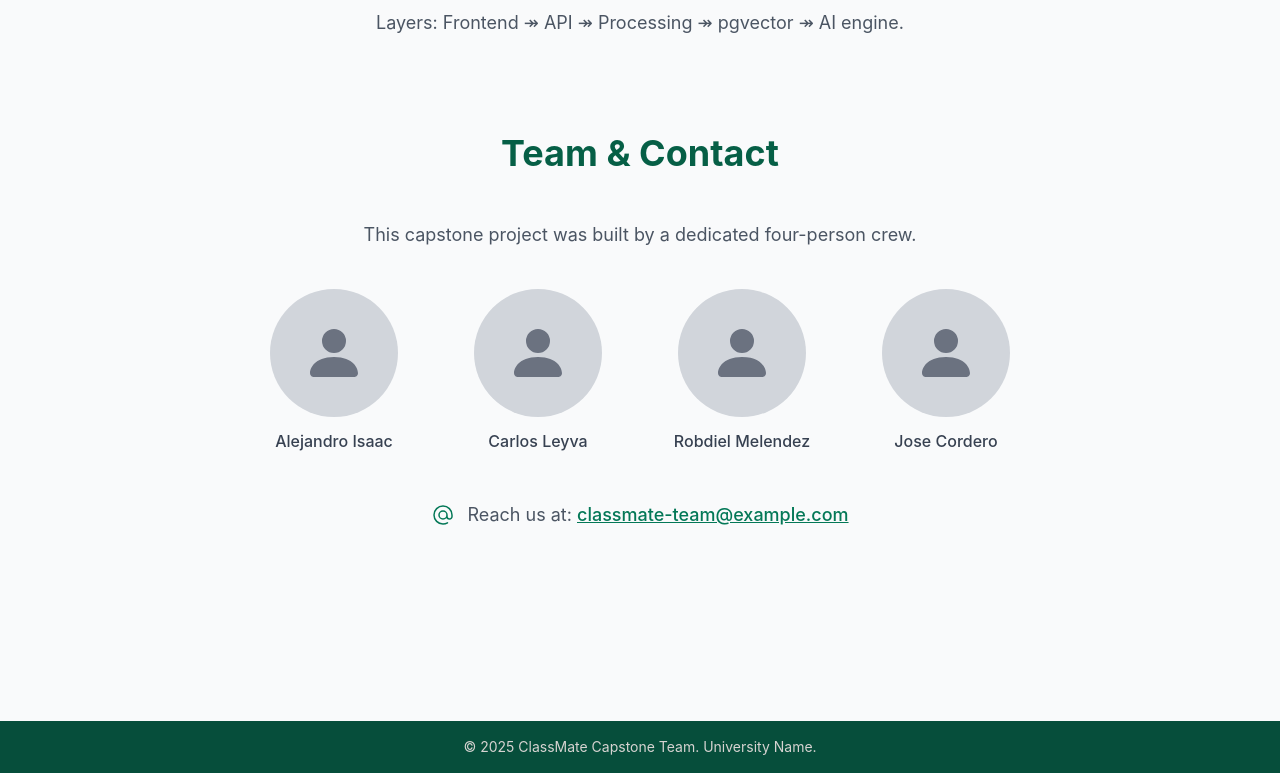
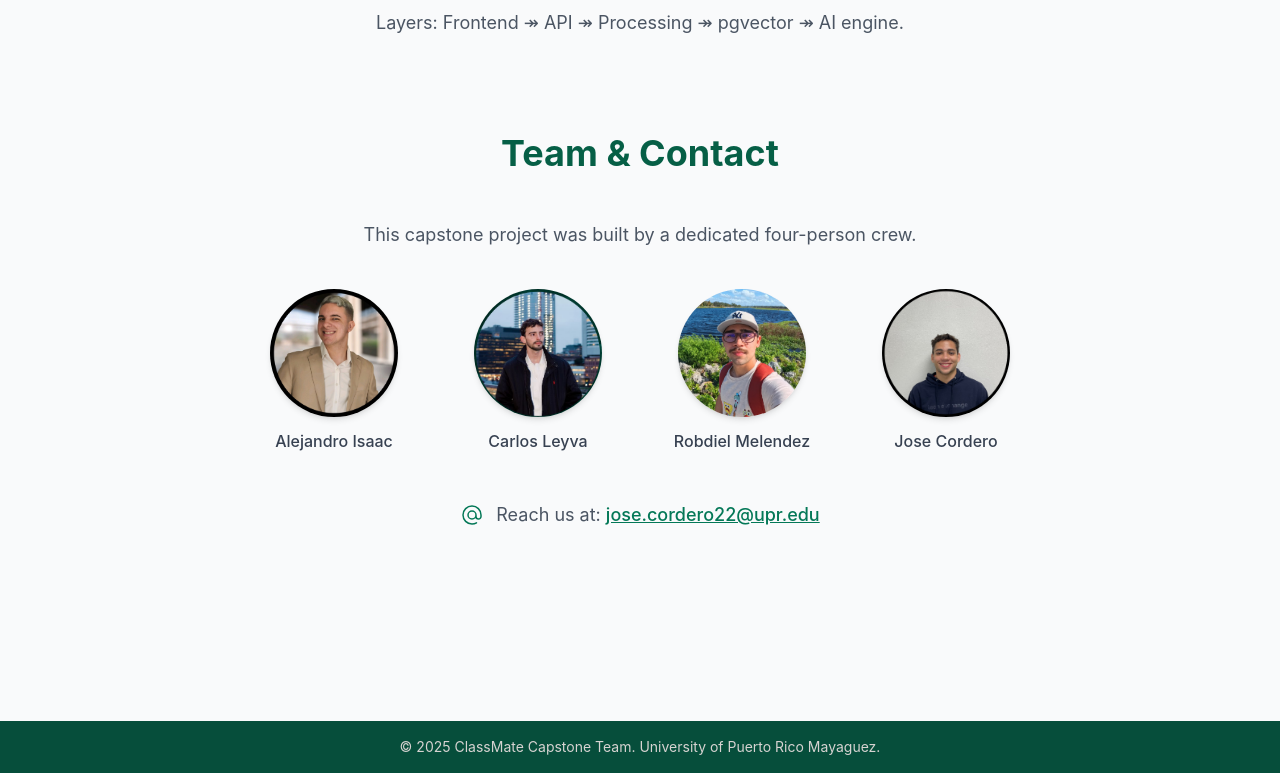
Before and after one commit to jacorderopr/classmate-website, a website: page public/index.html in a window 1280 px wide. Shown: the part 2927-3700 px from the top of the page. Drawn offline with nearby package versions, Linux system fonts and the light colour scheme; files that its build step writes are made by us from their sources.

Commit message:
Added team member's profile pictures and updated email address

```diff
--- a/public/index.html
+++ b/public/index.html
@@ -236,38 +236,25 @@
                 <div class="grid grid-cols-2 md:grid-cols-4 gap-8 md:gap-12 max-w-3xl mx-auto mb-12">
                     <!-- Member 1 -->
                     <div class="flex flex-col items-center">
-                        <div class="w-24 h-24 md:w-32 md:h-32 bg-gray-300 rounded-full mb-3 flex items-center justify-center">
-                            <svg xmlns="http://www.w3.org/2000/svg" class="h-12 w-12 md:h-16 md:w-16 text-gray-500" fill="currentColor" viewBox="0 0 16 16" aria-label="Placeholder Avatar 1">
-                              <path d="M3 14s-1 0-1-1 1-4 6-4 6 3 6 4-1 1-1 1H3zm5-6a3 3 0 1 0 0-6 3 3 0 0 0 0 6z"/>
-                            </svg>
-                        </div>
+                        <img src="assets/alejandro-profile-pic.jpeg" alt="Photo of Alejandro Isaac" class="w-24 h-24 md:w-32 md:h-32 rounded-full object-cover mb-3 shadow-md">
                         <span class="font-medium text-gray-700">Alejandro Isaac</span>
                     </div>
                      <!-- Member 2 -->
                      <div class="flex flex-col items-center">
-                         <div class="w-24 h-24 md:w-32 md:h-32 bg-gray-300 rounded-full mb-3 flex items-center justify-center">
-                            <svg xmlns="http://www.w3.org/2000/svg" class="h-12 w-12 md:h-16 md:w-16 text-gray-500" fill="currentColor" viewBox="0 0 16 16" aria-label="Placeholder Avatar 2">
-                              <path d="M3 14s-1 0-1-1 1-4 6-4 6 3 6 4-1 1-1 1H3zm5-6a3 3 0 1 0 0-6 3 3 0 0 0 0 6z"/>
-                            </svg>
-                         </div>
+                        <img src="assets/carlos-profile-pic.png" alt="Photo of Carlos Leyva" class="w-24 h-24 md:w-32 md:h-32 rounded-full object-cover mb-3 shadow-md">
+
                          <span class="font-medium text-gray-700">Carlos Leyva</span>
                      </div>
                      <!-- Member 3 -->
                      <div class="flex flex-col items-center">
-                         <div class="w-24 h-24 md:w-32 md:h-32 bg-gray-300 rounded-full mb-3 flex items-center justify-center">
-                            <svg xmlns="http://www.w3.org/2000/svg" class="h-12 w-12 md:h-16 md:w-16 text-gray-500" fill="currentColor" viewBox="0 0 16 16" aria-label="Placeholder Avatar 3">
-                              <path d="M3 14s-1 0-1-1 1-4 6-4 6 3 6 4-1 1-1 1H3zm5-6a3 3 0 1 0 0-6 3 3 0 0 0 0 6z"/>
-                            </svg>
-                         </div>
+                        <img src="assets/robdiel-profile-pic.png" alt="Photo of Robdiel Melendez" class="w-24 h-24 md:w-32 md:h-32 rounded-full object-cover mb-3 shadow-md">
+
                          <span class="font-medium text-gray-700">Robdiel Melendez</span>
                      </div>
                      <!-- Member 4 -->
                      <div class="flex flex-col items-center">
-                         <div class="w-24 h-24 md:w-32 md:h-32 bg-gray-300 rounded-full mb-3 flex items-center justify-center">
-                             <svg xmlns="http://www.w3.org/2000/svg" class="h-12 w-12 md:h-16 md:w-16 text-gray-500" fill="currentColor" viewBox="0 0 16 16" aria-label="Placeholder Avatar 4">
-                               <path d="M3 14s-1 0-1-1 1-4 6-4 6 3 6 4-1 1-1 1H3zm5-6a3 3 0 1 0 0-6 3 3 0 0 0 0 6z"/>
-                             </svg>
-                         </div>
+                        <img src="assets/jose-profile-pic.jpeg" alt="Photo of Jose Cordero" class="w-24 h-24 md:w-32 md:h-32 rounded-full object-cover mb-3 shadow-md">
+
                          <span class="font-medium text-gray-700">Jose Cordero</span>
                      </div>
                 </div>
@@ -276,7 +263,7 @@
                        <path stroke-linecap="round" stroke-linejoin="round" d="M16 12a4 4 0 10-8 0 4 4 0 008 0zm0 0v1.5a2.5 2.5 0 005 0V12a9 9 0 10-9 9m4.5-1.206a8.959 8.959 0 01-4.5 1.207" />
                      </svg>
                     <p class="text-lg text-gray-600">
-                        Reach us at: <a href="mailto:classmate-team@example.com" class="text-emerald-700 hover:text-emerald-900 font-medium underline">classmate-team@example.com</a>
+                        Reach us at: <a href="mailto:jose.cordero22@upr.edu" class="text-emerald-700 hover:text-emerald-900 font-medium underline">jose.cordero22@upr.edu</a>
                     </p>
                 </div>
             </section>
@@ -286,7 +273,7 @@
     </main>
 
     <footer class="bg-emerald-900 text-stone-300 text-center p-4 mt-16 md:mt-24">
-        <p class="text-sm">© 2025 ClassMate Capstone Team. University Name.</p> <!-- Adjust year/name -->
+        <p class="text-sm">© 2025 ClassMate Capstone Team. University of Puerto Rico Mayaguez.</p> <!-- Adjust year/name -->
     </footer>
 
     <script src="../src/script.js"></script>
```
Also changed, not shown: public/assets/alejandro-profile-pic.jpeg (added), public/assets/carlos-profile-pic.png (added), public/assets/jose-profile-pic.jpeg (added), public/assets/robdiel-profile-pic.png (added).
